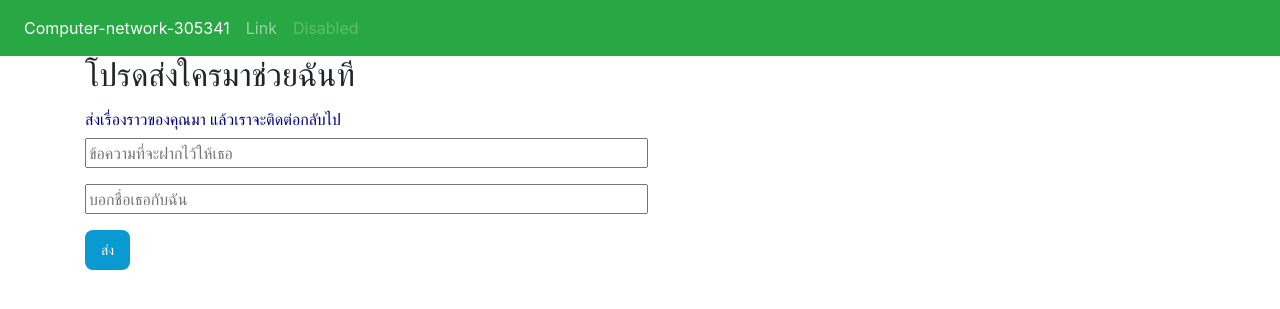
After one commit to septemboy/codelab_proc, a Django app: page /join-now in a window 1280 px wide. The commit adds this page. Shown: the top 309 px of the page. Run offline with Django 4.2, Linux system fonts and the light colour scheme; some libraries are stand-ins or nearby versions.

Commit message:
first commit

```diff
--- /dev/null
+++ b/webapp/main/templates/main/join.html
@@ -0,0 +1,18 @@
+{% extends 'main.html' %}
+
+{% block content %}
+<style>
+    h6 {
+    color: navy;
+  }
+</style>
+
+<div class="container">
+    <h2>โปรดส่งใครมาช่วยฉันที</h2><p>
+    <h6>ส่งเรื่องราวของคุณมา แล้วเราจะติดต่อกลับไป</h6>
+    <input type="text" size="50" id="txtMessage" name="txtMessage" placeholder="ข้อความที่จะฝากไว้ให้เธอ"> <p></p>
+    <input type="text" size="50" id="txtName" name="txtName" placeholder="บอกชื่อเธอกับฉัน"> <p></p>
+    <button class="button-1" id="btnSendMsg" >ส่ง</button>
+</div>
+
+{% endblock %}
--- a/webapp/main/urls.py
+++ b/webapp/main/urls.py
@@ -1,13 +1,12 @@
-#urls.py
-
+from http import client
 from django.urls import path
 from .views import (
     list_view,
-    #Work exercise ,Insert code here
+    client #new function in view.py
 )
 
 app_name = 'main'
 urlpatterns = [
     path('', list_view, name='home-list'),
-#Work exercise ,Insert code here
+    path('join-now',client, name='hangout'),#new url route
 ]
--- a/webapp/main/views.py
+++ b/webapp/main/views.py
@@ -1,5 +1,3 @@
-#views.py
-
 from django.shortcuts import render, redirect
 
 # Create your views here.
@@ -8,3 +6,7 @@ def list_view(request):
     actors = [{"id": '1',"name": 'Rocket falconnine'}, {"id": '2',"name": 'Dragon lowrence'}]
 
     return render(request, "main/home.html",  {'actors': actors})
+
+def client(request):
+    actors = [{""}]
+    return render(request, "main/join.html", )
--- a/webapp/static/js/script.js
+++ b/webapp/static/js/script.js
@@ -20,3 +20,20 @@ $(document).ready(function () {
     $("#listUser").append('<a href="#" class="list-group-item list-group-item-action"> Random : '+ val +'</a>');
   }
   //Work exercise,Insert code here
+  $('#btnSendMsg').click( function(){
+         var socket = io('http://localhost:3000');
+         console.log("SendMsg");
+
+         data_input = { "msg": $('#txtMessage').val(), "name": $('#txtName').val()};
+
+         socket.emit('joidRoom', data_input, function (data) {
+                console.log('sent message to server!');
+                console.log(data);
+                //
+                Swal.fire({
+                    title: 'ขอบคุณที่บอกฉัน',
+                    text: data,
+                })
+        });
+
+    });
--- a/webapp/static/styles/style.css
+++ b/webapp/static/styles/style.css
@@ -3,3 +3,30 @@ p {
     text-indent: 30px;
     text-transform: uppercase;
   }
+
+  .button-1{
+    background-color: #089ad0;
+    border-radius: 8px;
+    border-style: none;
+    box-sizing: border-box;
+    color: #FFFFFF;
+    cursor: pointer;
+    display: inline-block;
+    font-family: "Haas Grot Text R Web", "Helvetica Neue", Helvetica, Arial, sans-serif;
+    font-size: 14px;
+    font-weight: 500;
+    height: 40px;
+    line-height: 20px;
+    list-style: none;
+    margin: 0;
+    outline: none;
+    padding: 10px 16px;
+    position: relative;
+    text-align: center;
+    text-decoration: none;
+    transition: color 100ms;
+    vertical-align: baseline;
+    user-select: none;
+    -webkit-user-select: none;
+    touch-action: manipulation;
+  }
--- a/webapp/templates/main.html
+++ b/webapp/templates/main.html
@@ -1,4 +1,3 @@
-<!--main.html -->
 <!DOCTYPE html>
 {% load static %}
 <html lang="en">
@@ -13,7 +12,6 @@
     <script src="https://cdn.jsdelivr.net/npm/jquery@3.6.0/dist/jquery.slim.min.js"></script>
     <script src="https://cdn.jsdelivr.net/npm/popper.js@1.16.1/dist/umd/popper.min.js"></script>
     <script src="https://cdn.jsdelivr.net/npm/bootstrap@4.6.1/dist/js/bootstrap.bundle.min.js"></script>
-
     <script src="//cdn.jsdelivr.net/npm/sweetalert2@11"></script>
     <script src="http://localhost:3000/socket.io/socket.io.js"></script>
 </head>
--- a/webapp/templates/navbar.html
+++ b/webapp/templates/navbar.html
@@ -1,14 +1,13 @@
-<!--navbar.html -->
 <nav class="navbar navbar-expand-sm bg-success navbar-dark">
     <ul class="navbar-nav">
       <li class="nav-item active">
         <a class="nav-link" href="#">Computer-network-305341</a>
       </li>
-      <!-- <li class="nav-item">
+      <li class="nav-item">
         <a class="nav-link" href="#">Link</a>
       </li>
       <li class="nav-item">
         <a class="nav-link disabled" href="#">Disabled</a>
-      </li> -->
+      </li>
     </ul>
   </nav>
```
Also changed, not shown: node-server/app.js (+14 -0 lines).
